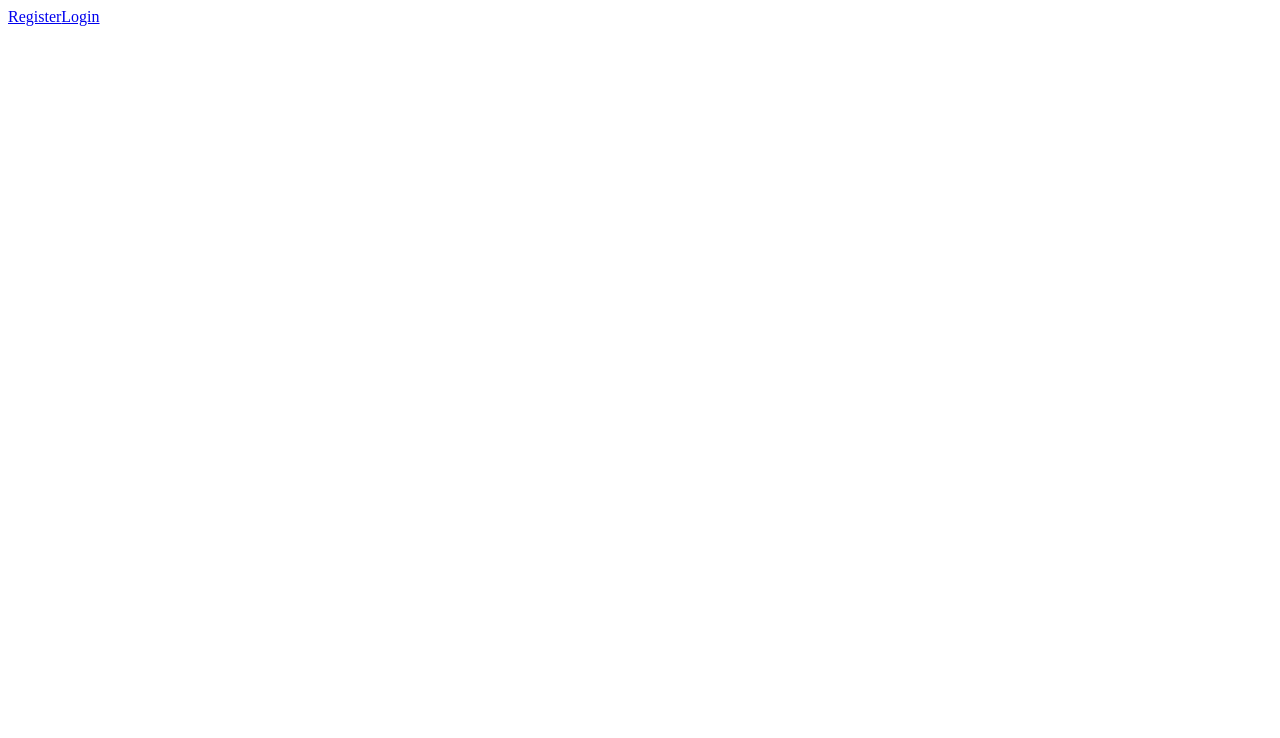
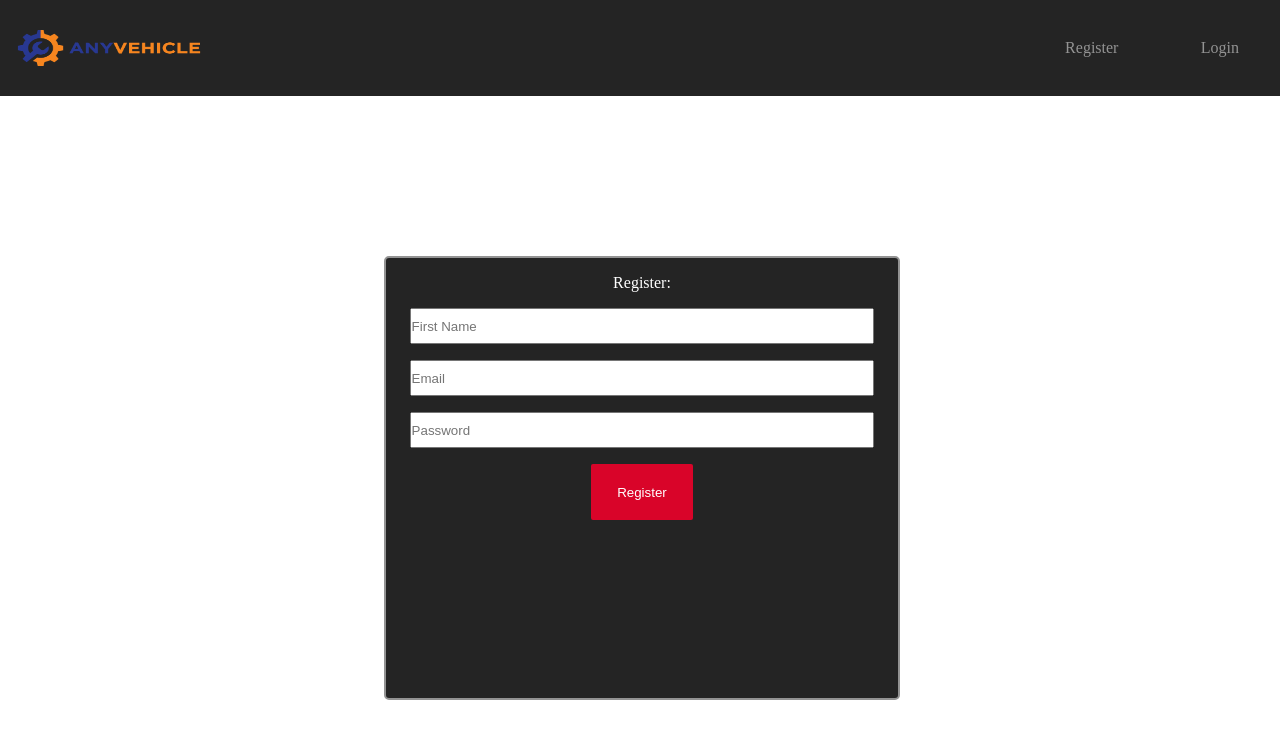
Before and after one commit to C5-jehadalhorany/ANYVEHICLE, a React (Create React App) app in the folder anycehicle-front/: page /register in a window 1280 px wide. Before the commit this address had no page. Shown: the top 738 px of the page. Built offline with nearby package versions, Linux system fonts and the light colour scheme.

Commit message:
add style and add testing color

```diff
--- a/anycehicle-front/src/App.js
+++ b/anycehicle-front/src/App.js
@@ -8,7 +8,7 @@ function App() {
     <div className="App">
       <NavBar/>
       <Routes>
-        <Route path={"/"} element={<Register />} />
+        <Route path={"/register"} element={<Register />} />
         <Route path="/login" element={<Login />} />
       </Routes>
     </div>
--- a/anycehicle-front/src/components/Login/index.js
+++ b/anycehicle-front/src/components/Login/index.js
@@ -3,6 +3,7 @@ import axios from "axios";
 import { useDispatch } from "react-redux";
 import { login } from "../../redux/reducers/auth/index"
 import { useNavigate } from "react-router-dom";
+import ("./style.css")
 const Login = () => {
     const dispatch = useDispatch();
     const navigate = useNavigate()
@@ -31,24 +32,24 @@ const Login = () => {
 
 
 
-    return (<>
+    return (<div className="continer">
         <div className="Form">
             <p className="Title">Login:</p>
             <div >
                 <br />
-                <input
+                <input className="loginInput"
                     type="email"
                     placeholder="Email"
                     onChange={(e) => setEmail(e.target.value)}
                 />
                 <br />
-                <input
+                <input className="loginInput"
                     type="password"
                     placeholder="Password"
                     onChange={(e) => setPassword(e.target.value)}
                 />
                 <br />
-                <button
+                <button className="buttonlogin"
                     onClick={() => {
                         loginForall()
                     }}
@@ -58,7 +59,7 @@ const Login = () => {
             </div>
             {status ? message && <div >{message}</div> : message && <div >{message}</div>}
         </div>
-    </>
+    </div>
     );
 };
 
--- /dev/null
+++ b/anycehicle-front/src/components/Login/style.css
@@ -0,0 +1,35 @@
+.Form {
+    position: fixed;
+    left: 30%;
+    top: 30%;
+    height: 35vh;
+    width: 40vw;
+    border: 2px solid #939393;
+    border-radius: 5px;
+    background-color:#242424 ;
+    color: white;
+    justify-content: center;
+    align-items: center;
+    text-align: center;
+    margin-top: 1rem;
+}
+p{
+    margin-top: 1rem;
+}
+.loginInput{
+        height: 4vh;
+        width: 90%;
+        margin-top: 1rem;
+}
+
+.buttonlogin{
+    background: #d90429;
+    border-radius: 2px;
+    color: #fff;
+    cursor: pointer;
+    border: none ;
+    height: 7vh;
+    width: 8vw;
+    margin-top: 1rem;
+
+}
--- a/anycehicle-front/src/components/Navbar/index.js
+++ b/anycehicle-front/src/components/Navbar/index.js
@@ -1,7 +1,8 @@
 import { Link } from "react-router-dom";
 import { useDispatch, useSelector } from "react-redux";
 import { logout } from "../../redux/reducers/auth/index"
-
+import logo from "./logos.png";
+import "./style.css"
 const NavBar = () => {
     const dispatch = useDispatch();
 
@@ -14,24 +15,46 @@ const NavBar = () => {
     return (
         <>
             <div className="NavBar">
-                {isLoggedIn ? (
-                    <>
+                {isLoggedIn ? (<>
+                    <div>
+                        <img className="logo" src={logo} alt="Logo" />
+                    </div>
+                    <div className="all">
                         <Link className="Link" to="/">
                             Home
                         </Link>
                         <Link className="Link" to="/home">
                             Aboout Us
                         </Link>
-                        <button className="logout" onClick={() => { dispatch(logout()) }}>
-                            Logout
-                        </button>
-                    </>
+                        <Link className="Link" to="/home">
+                            Services
+                        </Link>
+                        <Link className="Link" to="/home">
+                            Blog
+                        </Link>
+                        <Link className="Link" to="/home">
+                            Shop
+                        </Link>
+                        <Link className="Link" to="/home">
+                            Contact Us
+                        </Link>
+                        <Link className="Link" >
+                            <button className="logout" onClick={() => { dispatch(logout()) }}>
+                                Logout
+                            </button>
+                        </Link>
+                    </div></>
                 ) : (
                     <>
-                        <Link className="Link" to="/">
-                            Register
-                        </Link>
-                        <Link to="/login">Login</Link>
+                        <div>
+                            <img className="logo" src={logo} alt="Logo" />
+                        </div>
+                        <div className="allReg">
+                            <Link className="Link" to="/register">
+                                Register
+                            </Link>
+                            <Link className="Link" to="/login">Login</Link>
+                        </div>
                     </>
                 )}
             </div>
--- /dev/null
+++ b/anycehicle-front/src/components/Navbar/style.css
@@ -0,0 +1,74 @@
+
+*{
+    margin: 0;
+    padding: 0;
+}
+.logo {
+  width: 17vw;
+  height: 12vh;
+  float: left;
+}
+.all {
+  float: right;
+  width: 70%;
+  height: 100%;
+  justify-content: center;
+  align-items: center;
+  text-align: center;
+  display: flex;
+  flex-direction: row;
+  justify-content: space-between;
+  align-content: center;
+  justify-items: center;
+}
+
+.allReg{
+    float: right;
+    width: 20%;
+    height: 100%;
+    display: flex;
+    justify-content: space-around;
+    align-items: center;
+    justify-items: center;
+}
+
+.Link {
+  margin: 0% 3%;
+  text-decoration: none;
+  color: #939393;
+}
+.logout {
+    background: #d90429;
+    border-radius: 2px;
+    color: #fff;
+    cursor: pointer;
+    border: none ;
+    height: 7vh;
+    width: 8vw;
+}
+.NavBar {
+  position: fixed;
+  top: 0;
+  width: 100%;
+  height: 12vh;
+  /* background: linear-gradient(80deg, rgb(201, 152, 152), rgb(24, 24, 105)); */
+  background: #242424;
+}
+
+.Link:hover{
+    color: white;
+    border-bottom: solid 3px #f6d72d;
+}
+
+.logout:active,
+.logout:focus {
+  border-bottom-style: none;
+  border-color: #dadada;
+  box-shadow: rgba(0, 0, 0, .3) 0 3px 3px inset;
+  outline: 0;
+}
+
+.logout:hover {
+  border-bottom-style: none;
+  border-color: #dadada;
+}
--- a/anycehicle-front/src/components/Register/index.js
+++ b/anycehicle-front/src/components/Register/index.js
@@ -2,7 +2,7 @@ import React, { useState } from "react";
 import axios from "axios"
 import { useSelector } from "react-redux";
 import { useNavigate } from "react-router-dom";
-
+import ("./style.css");
 
 
 const Register = () => {
@@ -41,30 +41,30 @@ const Register = () => {
 
 
     return (<>
-        <div className="Form">
+        <div className="Form2">
             {!isLoggedIn ? (
                 <div className="AllForm">
                     <p className="Title">Register:</p>
                     <div className="InputAndButton">
-                        <input
+                        <input className="loginInput2"
                             type="text"
                             placeholder="First Name"
                             onChange={(e) => setFirstName(e.target.value)}
                         />
                         <br />
-                        <input
+                        <input className="loginInput2"
                             type="email"
                             placeholder="Email"
                             onChange={(e) => setEmail(e.target.value)}
                         />
                         <br />
-                        <input
+                        <input className="loginInput2"
                             type="password"
                             placeholder="Password"
                             onChange={(e) => setPassword(e.target.value)}
                         />
                         <br />
-                        <button onClick={() => {
+                        <button className="buttonlogin2"  onClick={() => {
                             registerforuser()
                         }}>Register</button>
                     </div>
--- /dev/null
+++ b/anycehicle-front/src/components/Register/style.css
@@ -0,0 +1,35 @@
+.Form2{
+    position: fixed;
+    left: 30%;
+    top: 30%;
+    height: 55vh;
+    width: 40vw;
+    border: 2px solid #939393;
+    border-radius: 5px;
+    background-color:#242424 ;
+    color: white;
+    justify-content: center;
+    align-items: center;
+    text-align: center;
+    margin-top: 1rem;
+}
+p{
+    margin-top: 1rem;
+}
+.loginInput2{
+        height: 4vh;
+        width: 90%;
+        margin-top: 1rem;
+}
+
+.buttonlogin2{
+    background: #d90429;
+    border-radius: 2px;
+    color: #fff;
+    cursor: pointer;
+    border: none ;
+    height: 7vh;
+    width: 8vw;
+    margin-top: 1rem;
+
+}
```
Also changed, not shown: anycehicle-front/src/components/Navbar/logos.png (added), 1 other file (tests, documents, lock files or other folders).
